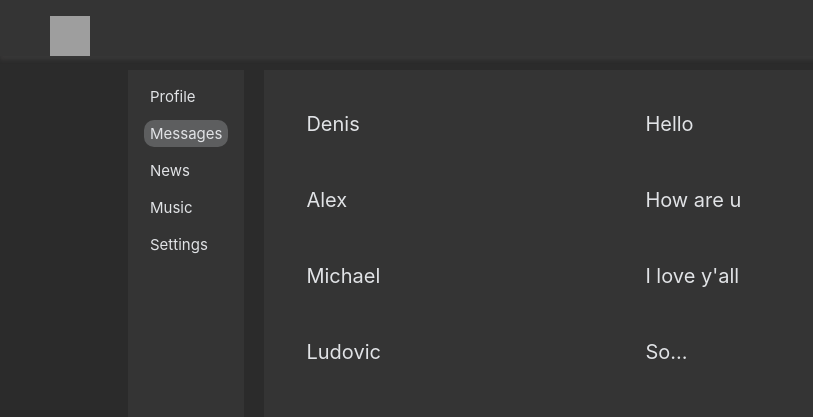
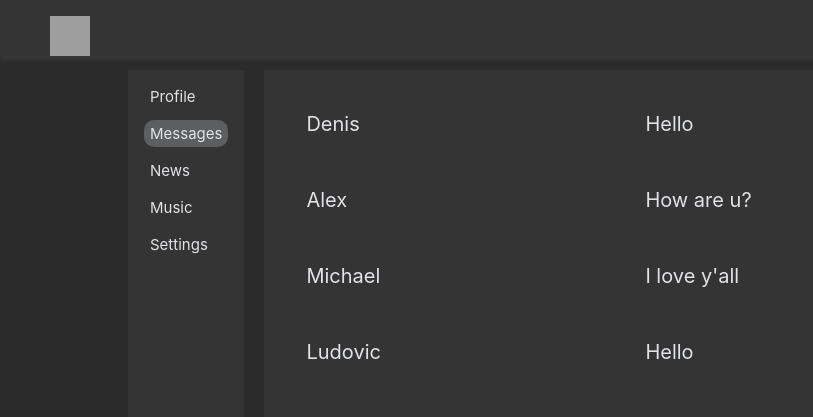
Before and after one commit to yasnoprosto/IT-Inctubator__Social_Network, a React (Create React App) app: page /dialogs in a window 1280 px wide. Shown: the top 417 px of the page, without its empty margins (0-813 px from the left). Built offline with nearby package versions, Linux system fonts and the light colour scheme; grey boxes are pictures that could not be loaded.

Commit message:
move data on index.tsx

```diff
--- a/package.json
+++ b/package.json
@@ -24,7 +24,7 @@
     "redux-thunk": "2.4.1",
     "reselect": "4.1.5",
     "typescript": "4.4.2",
-    "uuid": "8.3.2",
+    "uuid": "^9.0.0",
     "web-vitals": "2.1.0"
   },
   "scripts": {
@@ -61,6 +61,6 @@
     "@types/react-router-dom": "^5.3.3",
     "@types/react-test-renderer": "17.0.1",
     "@types/redux-form": "8.3.3",
-    "@types/uuid": "8.3.4"
+    "@types/uuid": "^9.0.2"
   }
 }
--- a/src/App.tsx
+++ b/src/App.tsx
@@ -9,8 +9,17 @@ import {BrowserRouter, Route, Routes} from "react-router-dom";
 import {Settings} from "./components/Settings/Settings";
 import {Music} from "./components/Music/Music";
 import {News} from "./components/News/News";
+import {PostType} from "./components/Profile/MyPosts/Post";
+import {DialogType} from "./components/Dialogs/Dialog/DialogUsers";
+import {DialogMessagesType} from "./components/Dialogs/Dialog/DialogMessages";
 
-const App = () => {
+type AppPropsType = {
+    postsData: PostType[];
+    dialogsUsers: DialogType[];
+    dialogsMessages: DialogMessagesType[];
+}
+
+const App: React.FC<AppPropsType> = (props) => {
     return (
         <BrowserRouter>
 
@@ -23,8 +32,8 @@ const App = () => {
                     <Navigation/>
                     <div className={"content"}>
                         <Routes>
-                            <Route path={"/profile"} element={<Profile/>}/>
-                            <Route path={"/dialogs"} element={<Dialogs/>}/>
+                            <Route path={"/profile"} element={<Profile postsData={props.postsData}/>}/>
+                            <Route path={"/dialogs"} element={<Dialogs dialogsMessages={props.dialogsMessages} dialogsUsers={props.dialogsUsers}/>}/>
                             <Route path={"/news"} element={<News/>}/>
                             <Route path={"/music"} element={<Music/>}/>
                             <Route path={"/settings"} element={<Settings/>}/>
--- a/src/components/Dialogs/Dialog/DialogMessages.tsx
+++ b/src/components/Dialogs/Dialog/DialogMessages.tsx
@@ -1,15 +1,16 @@
 import React from "react";
 import s from "./DialogMessages.module.css"
 
-type DialogMessages = {
-    message: string;
+export type DialogMessagesType = {
+    messageId: string
+    messageText: string
 }
-export const DialogMessages = (props: DialogMessages) => {
-    const {message} = props
+export const DialogMessages = (props: DialogMessagesType) => {
+    const {messageText} = props
 
     return (
         <div className={s.container}>
-            <div className={s.message}>{message}</div>
+            <div className={s.message}>{messageText}</div>
         </div>
     );
 };
--- a/src/components/Dialogs/Dialog/DialogUsers.tsx
+++ b/src/components/Dialogs/Dialog/DialogUsers.tsx
@@ -2,19 +2,19 @@ import React from "react";
 import s from "./DialogUsers.module.css"
 import {NavLink} from "react-router-dom";
 
-type DialogType = {
-    name: string;
-    id: number;
+export type DialogType = {
+    userName: string;
+    userId: string;
 }
 
 export const DialogUsers = (props: DialogType) => {
-    const {name, id} = props
+    const {userName, userId} = props
 
-    const path = "" + id
+    const path = "" + userId
 
     return (
         <div className={s.container}>
-            <NavLink to={path} className={s.name}>{name}</NavLink>
+            <NavLink to={path} className={s.name}>{userName}</NavLink>
         </div>
     );
 };
--- a/src/components/Dialogs/Dialogs.tsx
+++ b/src/components/Dialogs/Dialogs.tsx
@@ -1,23 +1,38 @@
 import s from "./Dialogs.module.css";
-import {DialogUsers} from "./Dialog/DialogUsers";
-import {DialogMessages} from "./Dialog/DialogMessages";
+import {DialogType, DialogUsers} from "./Dialog/DialogUsers";
+import {DialogMessages, DialogMessagesType} from "./Dialog/DialogMessages";
+import {v1} from "uuid";
+import {message} from "antd";
+import {PostType} from "../Profile/MyPosts/Post";
+import React from "react";
 
-export const Dialogs = () => {
+type DialogsPropsType = {
+    dialogsUsers: DialogType[];
+    dialogsMessages: DialogMessagesType[];
+}
+
+export const Dialogs: React.FC<DialogsPropsType> = (props) => {
+
+    const mappedDialogsUsers = props.dialogsUsers.map(u => {
+        return (
+            <DialogUsers userId={u.userId} userName={u.userName}/>
+        )
+    })
+
+
+    const mappedDialogsMessages = props.dialogsMessages.map(m => {
+        return (
+            <DialogMessages messageId={m.messageId} messageText={m.messageText}/>
+        )
+    })
+
     return (
         <div className={s.container}>
             <div>
-            <DialogUsers id={1} name={"Denis"}/>
-            <DialogUsers id={2} name={"Alex"}/>
-            <DialogUsers id={3} name={"Michael"}/>
-            <DialogUsers id={4} name={"Ludovic"}/>
-            <DialogUsers id={5} name={"Cinderella"}/>
+                {mappedDialogsUsers}
             </div>
             <div>
-                <DialogMessages message={"Hello"}/>
-                <DialogMessages message={"How are u "}/>
-                <DialogMessages message={"I love y'all"}/>
-                <DialogMessages message={"So..."}/>
-                <DialogMessages message={"Let's fun"}/>
+                {mappedDialogsMessages}
             </div>
         </div>
     );
--- a/src/components/Profile/MyPosts/MyPosts.tsx
+++ b/src/components/Profile/MyPosts/MyPosts.tsx
@@ -1,17 +1,28 @@
 import React from "react";
 import s from "./MyPosts.module.css";
-import {Post} from "./Post";
+import {Post, PostType} from "./Post";
+import {DialogMessagesType} from "../../Dialogs/Dialog/DialogMessages";
+import {v1} from "uuid";
 
-export const MyPosts = () => {
+type MyPostsPropsType = {
+    postsData: PostType[];
+}
+
+export const MyPosts: React.FC<MyPostsPropsType> = (props) => {
+
+        const mappedPostsData = props.postsData.map(p => {
+            return (
+                <Post postId={p.postId} postText={p.postText} postLikesCount={p.postLikesCount}/>
+            )
+        })
+
+
         return (
             <div className={s.container}>
                 <textarea className={s.textarea}/>
                 <button className={s.addPostButton}>Add post</button>
                 <div className={s.posts}>
-                   <Post likesCount={40} text={"Hello"}/>
-                   <Post likesCount={68} text={"I'm Learning React"}/>
-                   <Post likesCount={113} text={"My goal is to be React Developer"}/>
-                   <Post likesCount={104} text={"I love u!"}/>
+                    {mappedPostsData}
                 </div>
             </div>
         );
--- a/src/components/Profile/MyPosts/Post.tsx
+++ b/src/components/Profile/MyPosts/Post.tsx
@@ -2,12 +2,13 @@ import React from "react";
 import s from "./MyPosts.module.css";
 import avatarCat from "../../Avatar_cat.png";
 
-type PostPropsType = {
-    text: string
-    likesCount: number
+export type PostType = {
+    postId: string
+    postText: string
+    postLikesCount: number
 }
 
-export const Post = (props: PostPropsType) => {
+export const Post = (props: PostType) => {
         return (
             <div className={s.container}>
                 <div className={s.imgAndText}>
@@ -16,10 +17,10 @@ export const Post = (props: PostPropsType) => {
                         src={avatarCat}
                         alt="avatar"/>
                     <span className={s.item__text}>
-                    {props.text}
+                    {props.postText}
                 </span>
                 </div>
-                <div className={s.likeButton}>♥ {props.likesCount}</div>
+                <div className={s.likeButton}>♥ {props.postLikesCount}</div>
 
             </div>
         );
--- a/src/components/Profile/Profile.tsx
+++ b/src/components/Profile/Profile.tsx
@@ -2,12 +2,16 @@ import React from "react";
 import s from "./Profile.module.css"
 import {MyPosts} from "./MyPosts/MyPosts";
 import {ProfileInfo} from "./ProfileInfo/ProfileInfo";
+import {PostType} from "./MyPosts/Post";
 
-export const Profile = () => {
+type ProfilePropsType = {
+    postsData: PostType[];
+}
+export const Profile: React.FC<ProfilePropsType> = (props) => {
     return (
         <div className={s.container}>
             <ProfileInfo />
-            <MyPosts />
+            <MyPosts postsData={props.postsData}/>
         </div>
     );
 };
--- a/src/index.tsx
+++ b/src/index.tsx
@@ -2,8 +2,35 @@ import React from 'react';
 import ReactDOM from 'react-dom';
 import './index.css';
 import App from './App';
+import {PostType} from "./components/Profile/MyPosts/Post";
+import {v1} from "uuid";
+import {DialogType} from "./components/Dialogs/Dialog/DialogUsers";
+import {DialogMessagesType} from "./components/Dialogs/Dialog/DialogMessages";
+
+const postsData: PostType[] = [
+    {postId: v1(), postLikesCount: 40, postText: "Hello"},
+    {postId: v1(), postLikesCount: 68, postText: "I'm Learning React"},
+    {postId: v1(), postLikesCount: 113, postText: "My goal is to be React Developer"},
+    {postId: v1(), postLikesCount: 104, postText: "I love u!"},
+];
+
+const dialogsUsers: DialogType[] =  [
+    { userId: v1(), userName: "Denis" },
+    { userId: v1(), userName: "Alex" },
+    { userId: v1(), userName: "Michael" },
+    { userId: v1(), userName: "Ludovic" },
+    { userId: v1(), userName: "Cinderella" }
+];
+
+const dialogsMessages: DialogMessagesType[] = [
+    {messageId: v1(), messageText: "Hello"},
+    {messageId: v1(), messageText: "How are u?" },
+    {messageId: v1(), messageText: "I love y'all"},
+    {messageId: v1(), messageText: "Hello"},
+    {messageId: v1(), messageText: "Let's fun"},
+]
 
 ReactDOM.render(
-    <App />,
+    <App postsData={postsData} dialogsUsers={dialogsUsers} dialogsMessages={dialogsMessages}/>,
   document.getElementById('root')
 );
```
Also changed, not shown: 1 other file (tests, documents, lock files or other folders).
